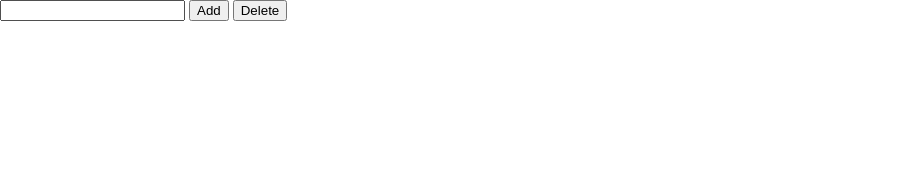
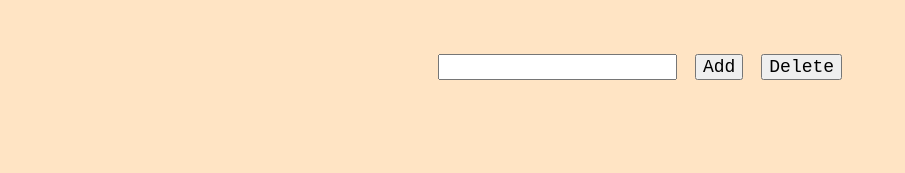
Before and after one commit to laurahohlsiepe/to-do-app, a plain HTML site: page index.html in a window 1280 px wide. Shown: the whole page, without its empty margins (0-905 px from the left). Drawn offline with Linux system fonts and the light colour scheme.

Commit message:
style change

```diff
--- a/index.html
+++ b/index.html
@@ -8,10 +8,16 @@
     <title>To do App</title>
   </head>
   <body>
-    <input type="text" id="input" />
-    <button id="to-do-btn">Add</button>
-    <button id="delete-btn">Delete</button>
-    <ul id="newUl"></ul>
+    <main>
+      <div class="container-button">
+        <input type="text" id="input" />
+        <button id="to-do-btn">Add</button>
+        <button id="delete-btn">Delete</button>
+      </div>
+      <div class="container-list">
+        <ul id="newUl"></ul>
+      </div>
+    </main>
     <script src="script.js"></script>
   </body>
 </html>
--- a/style.css
+++ b/style.css
@@ -1,12 +1,39 @@
 * {
   box-sizing: border-box;
+  font-family: "Courier New", Courier, monospace;
+  font-size: large;
 }
 
 html {
   height: 100%;
+  background-color: bisque;
 }
 
 body {
   height: 100%;
   margin: 0 auto;
 }
+
+main {
+  display: flex;
+  flex-direction: column;
+  justify-content: center;
+  align-items: center;
+  padding: 3rem;
+}
+
+.container-button {
+  display: flex;
+  flex-direction: row;
+  gap: 1rem;
+  justify-content: center;
+  align-items: center;
+}
+
+.container-list {
+  display: flex;
+  flex-direction: column;
+  justify-content: center;
+  align-items: center;
+  margin-right: 9rem;
+}
```
